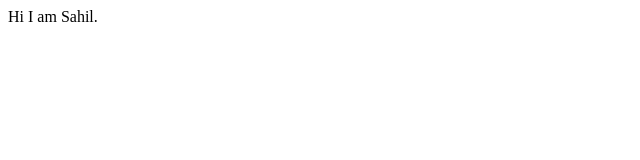
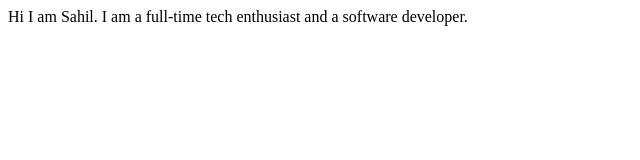
Before and after one commit to sahil-repos/sahil-site, a plain HTML site: page index.html in a window 1280 px wide. Shown: the whole page, without its empty margins (0-640 px from the left). Drawn offline with Linux system fonts and the light colour scheme.

Commit message:
Feat: Added Work info in index.html

```diff
--- a/index.html
+++ b/index.html
@@ -8,5 +8,6 @@
 </head>
 <body>
     Hi I am Sahil.
+    I am a full-time tech enthusiast and a software developer.
 </body>
 </html>
```
